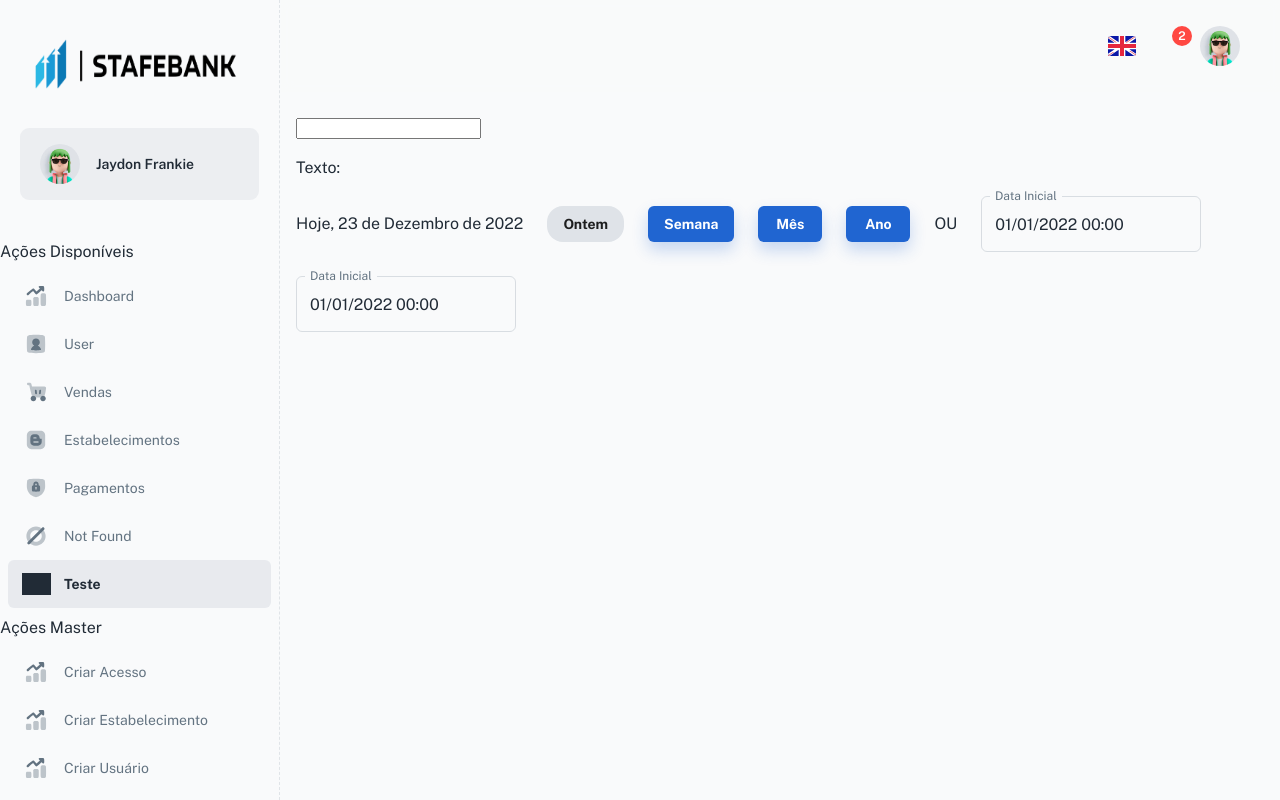
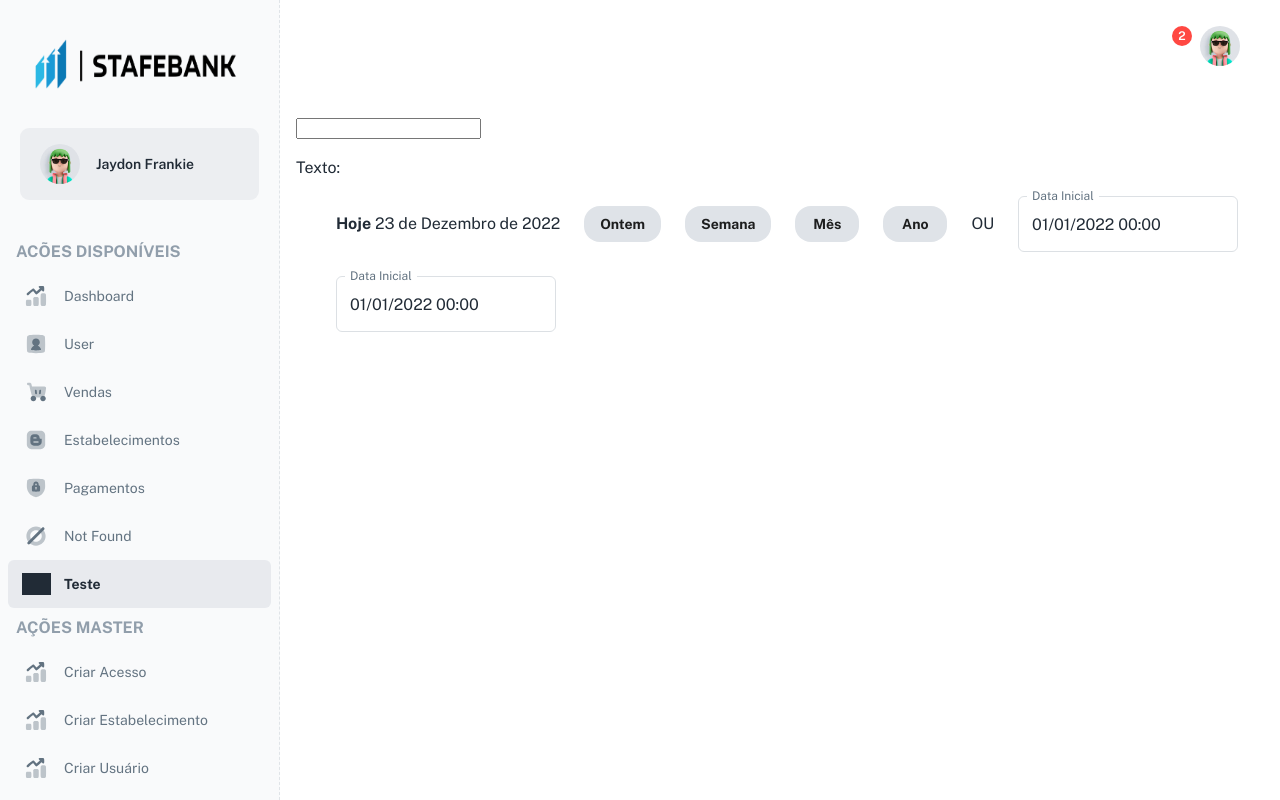
Before and after one commit to stafedev/white-label, a React (Create React App) app: page /dashboard/test in a window 1280 px wide. Built offline with nearby package versions, Linux system fonts and the light colour scheme; grey boxes are pictures that could not be loaded; some icons are missing; a web font is replaced by a local one.

Commit message:
alterações de cor e nav

```diff
--- a/src/components/filter/Filter.js
+++ b/src/components/filter/Filter.js
@@ -34,13 +34,13 @@ export default function Filter(props){
     });
 
     return (
-        <Grid container item spacing={3} alignItems={'center'}>
+        <Grid container item spacing={3} mx={2} alignItems={'center'}>
             <Grid item>
                 <Typography>
                    {(() => {
                         const hoje = new Date();
                         const mes = ['Janeiro', 'Fevereiro', 'Março', 'Abril', 'Maio', 'Junho', 'Julho', 'Agosto', 'Setembro', 'Outubro', 'Novembro', 'Dezembro'];
-                        return `Hoje, ${hoje.getDate()} de ${mes[hoje.getMonth()]} de ${hoje.getFullYear()}`;
+                        return <div><b>Hoje</b> {hoje.getDate()} de {mes[hoje.getMonth()]} de {hoje.getFullYear()}</div>;
                     })()}
                 </Typography>
             </Grid>
@@ -48,13 +48,13 @@ export default function Filter(props){
                 <ButtonStyled variant='contained'>Ontem</ButtonStyled>
             </Grid>
             <Grid item>
-                <Button variant='contained'>Semana</Button>
+                <ButtonStyled variant='contained'>Semana</ButtonStyled>
             </Grid>
             <Grid item>
-                <Button variant='contained'>Mês</Button>
+                <ButtonStyled variant='contained'>Mês</ButtonStyled>
             </Grid>
             <Grid item>
-                <Button variant='contained'>Ano</Button>
+                <ButtonStyled variant='contained'>Ano</ButtonStyled>
             </Grid>
             <Grid item>
                 <Typography>OU</Typography>
@@ -72,7 +72,6 @@ export default function Filter(props){
             </Grid>
             <Grid item>
             <LocalizationProvider dateAdapter={AdapterDayjs} locale={'pt-br'}>
-
                     <DateTimePicker
                         renderInput={(props) => <TextField {...props} />}
                         label="Data Inicial"
--- a/src/layouts/dashboard/DashboardLayout.js
+++ b/src/layouts/dashboard/DashboardLayout.js
@@ -28,6 +28,7 @@ const Main = styled('div')(({ theme }) => ({
     paddingLeft: theme.spacing(2),
     paddingRight: theme.spacing(2),
   },
+  backgroundColor: theme.palette.common.white
 }));
 
 // ----------------------------------------------------------------------
--- a/src/layouts/dashboard/header/index.js
+++ b/src/layouts/dashboard/header/index.js
@@ -26,6 +26,7 @@ const StyledRoot = styled(AppBar)(({ theme }) => ({
   [theme.breakpoints.up('lg')]: {
     width: `calc(100% - ${NAV_WIDTH + 1}px)`,
   },
+  backgroundColor: theme.palette.common.white
 }));
 
 const StyledToolbar = styled(Toolbar)(({ theme }) => ({
@@ -57,7 +58,6 @@ export default function Header({ onOpenNav }) {
           <Iconify icon="eva:menu-2-fill" />
         </IconButton>
 
-        <Searchbar />
         <Box sx={{ flexGrow: 1 }} />
 
         <Stack
@@ -68,7 +68,6 @@ export default function Header({ onOpenNav }) {
             sm: 1,
           }}
         >
-          <LanguagePopover />
           <NotificationsPopover />
           <AccountPopover />
         </Stack>
--- a/src/layouts/dashboard/nav/index.js
+++ b/src/layouts/dashboard/nav/index.js
@@ -25,6 +25,11 @@ const StyledAccount = styled('div')(({ theme }) => ({
   padding: theme.spacing(2, 2.5),
   borderRadius: Number(theme.shape.borderRadius) * 1.5,
   backgroundColor: alpha(theme.palette.grey[500], 0.12),
+}));
+
+const StyledCategory = styled(Typography)(({ theme }) => ({
+  fontWeight: 'bold' ,
+  color: theme.palette.grey[500],
 }));
 
 // ----------------------------------------------------------------------
@@ -75,14 +80,14 @@ export default function Nav({ openNav, onCloseNav }) {
         </Link>
       </Box>
 
-      <Typography>
-        Ações Disponíveis
-      </Typography>
+      <StyledCategory ml={2}>
+        ACÕES DISPONÍVEIS
+      </StyledCategory>
       <NavSection data={navConfig.padrao} />
 
-      <Typography>
-        Ações Master
-      </Typography>
+      <StyledCategory ml={2}>
+        AÇÕES MASTER
+      </StyledCategory>
       <NavSection data={navConfig.master}/>
 
     </Scrollbar>
--- a/src/pages/DashboardAppPage.js
+++ b/src/pages/DashboardAppPage.js
@@ -48,9 +48,9 @@ export default function DashboardAppPage() {
           DASHBOARD
         </Typography>
 
-        <Divider/>
+        <Divider variant='middle'/>
 
-        <Grid container spacing={3}>
+        <Grid container spacing={3} m={1}>
 
         <Grid item xs={12} md={6} lg={3}>
             <AppConversionRates
@@ -67,7 +67,7 @@ export default function DashboardAppPage() {
             />
           </Grid>
 
-        <Grid item xs={12} md={6} lg={3}>
+        <Grid item xs={12} md={6} lg={3} >
             <AppWebsiteVisits
               title="Progressao Geral de Vendas"
               subheader="???"
```
Also changed, not shown: src/components/filter/CardValores.js (deleted).
